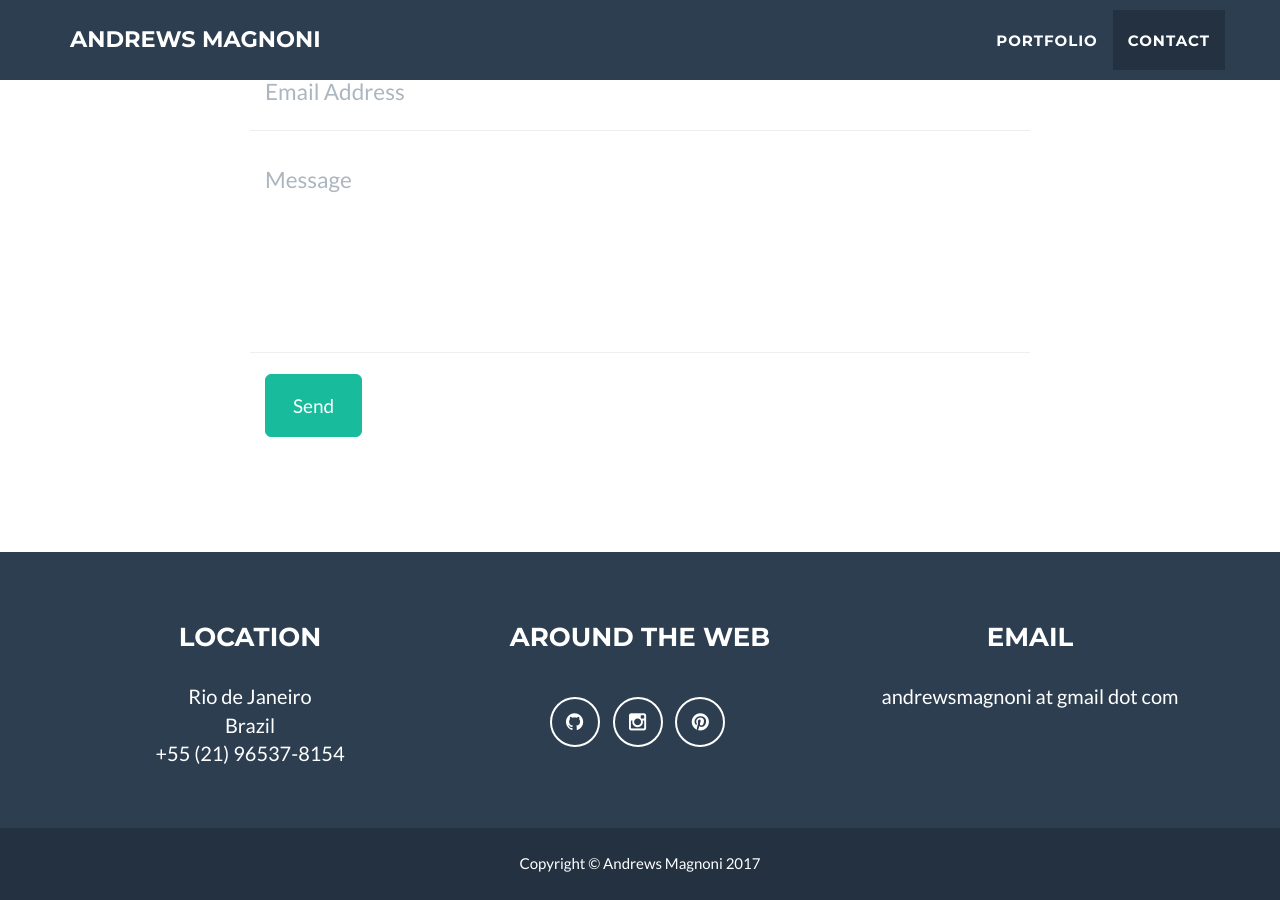
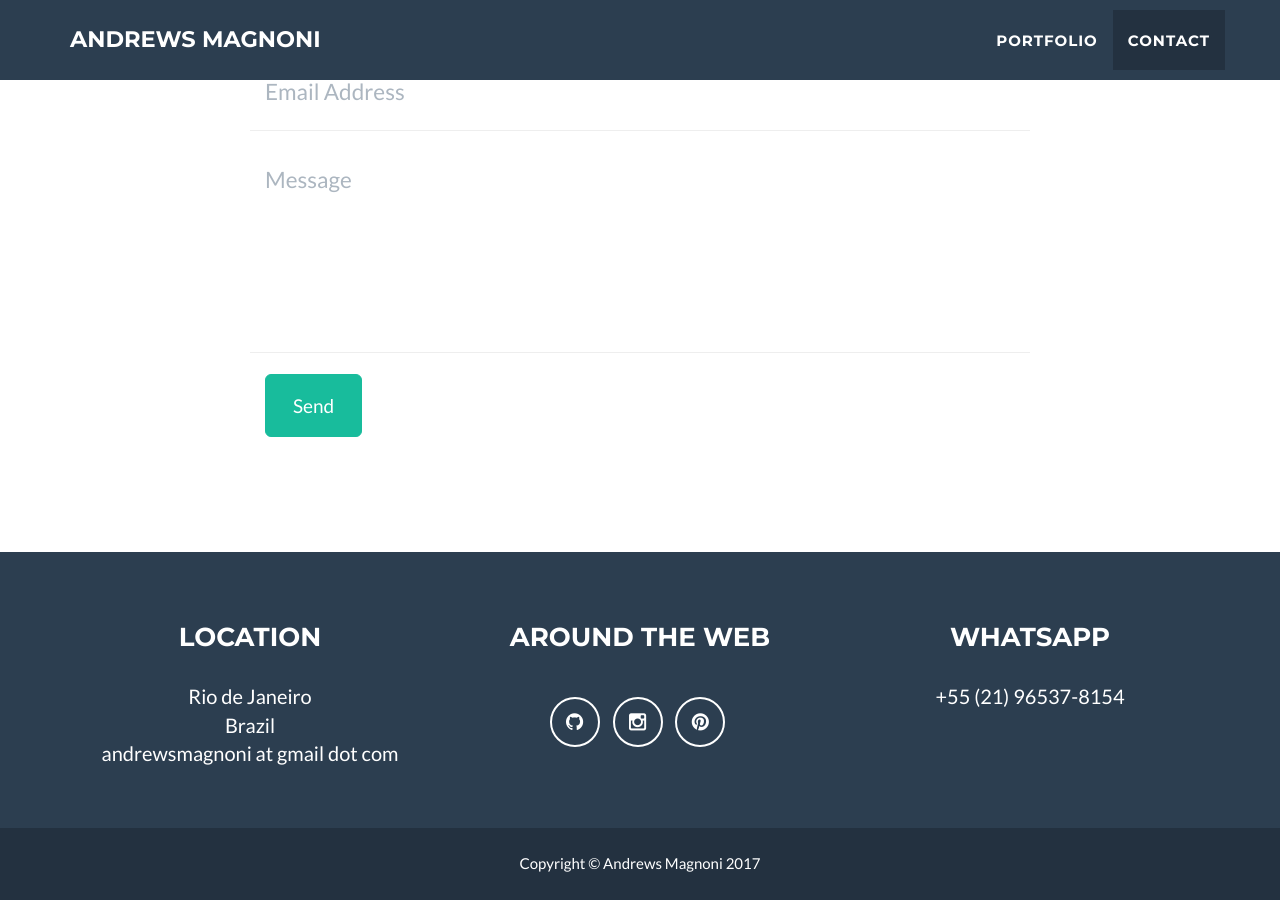
Before and after one commit to amagnoni/amagnoni.github.io, a Jekyll site: the page built from index.html, in a window 1280 px wide and 900 px high, scrolled down 1236 px. Built offline with Jekyll 4.4.1, drawn with Linux system fonts in a browser that asks for light colours.

Commit message:
thirdoo commit

```diff
--- a/_config.yml
+++ b/_config.yml
@@ -35,7 +35,7 @@ footer:
   copyright: Andrews Magnoni
   location: Location
   social: Around the Web
-  credits: Email
+  credits: Whatsapp
 
 # Social networks usernames (many more available: google-plus, flickr, dribbble, pinterest, instagram, tumblr, linkedin, etc.)
 social:
@@ -59,10 +59,10 @@ social:
 address:
   - line: Rio de Janeiro
   - line: Brazil
-  - line: +55 (21) 96537-8154
+  - line: andrewsmagnoni at gmail dot com
 
 # Credits content
-credits: 'andrewsmagnoni at gmail dot com'
+credits: '+55 (21) 96537-8154'
 
 # Build settings
 markdown: kramdown
```
Also changed, not shown: _posts/fucked.markdown (renamed from _posts/2014-07-18-project-1.markdown).
